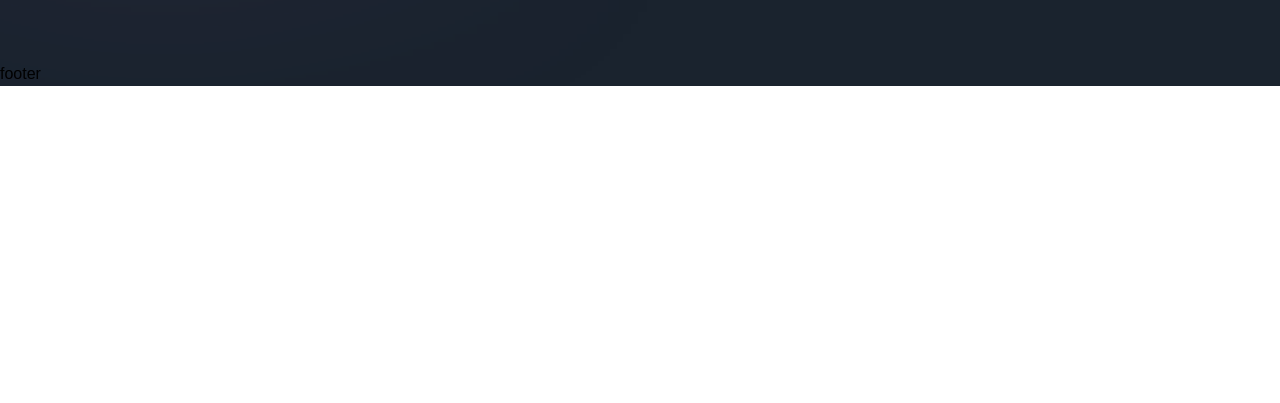
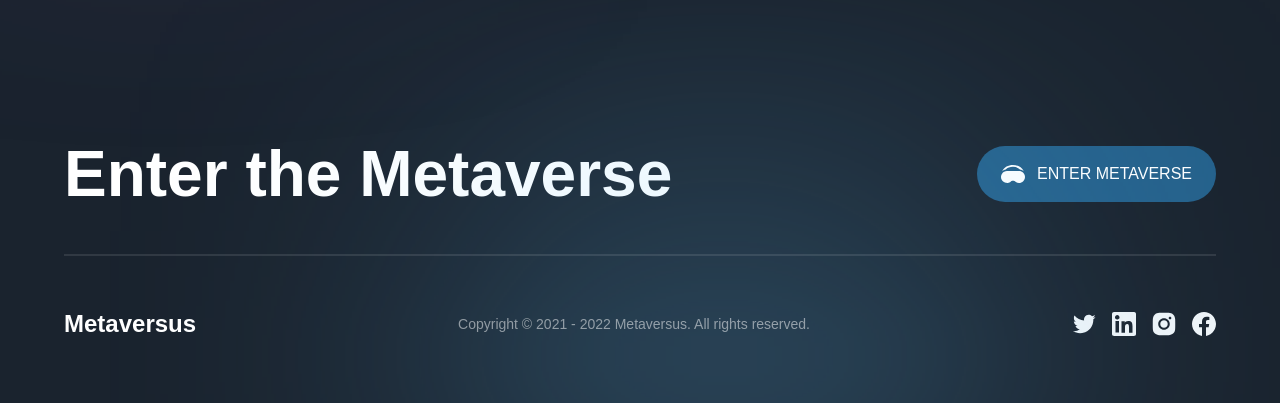
Before and after one commit to EHAB3x/metaverse, a Next.js app: page / in a window 1280 px wide. Shown: the part 7035-7438 px from the top of the page. Before the commit the page ends 7121 px from the top, so only its background shows below. Built offline with nearby package versions, Linux system fonts and the light colour scheme; a web font is replaced by a local one.

Commit message:
finish footer

```diff
--- a/components/Footer.jsx
+++ b/components/Footer.jsx
@@ -1,9 +1,46 @@
 'use client';
 
+import { motion } from 'framer-motion';
+import { socials } from '../constants';
+import styles from '../styles';
+import { footerVariants } from '../utils/motion';
+
 const Footer = () => (
-  <footer>
-    footer
-  </footer>
+  <motion.footer
+    variants={footerVariants}
+    initial="hidden"
+    whileInView="show"
+    className={`${styles.paddings} py-8 relative`}
+  >
+    <div className="footer-gradient" />
+    <div className={`${styles.innerWidth} mx-auto flex flex-col gap-8`}>
+      <div className="flex items-center justify-between flex-wrap gap-5">
+        <h4 className="font-bold md:text-[64px] text-[44px] text-white">Enter the Metaverse</h4>
+        <button type="button" className="flex items-center h-fit py-4 px-6 bg-[#25618B] rounded-[32px] gap-[12px]">
+          <img src="/headset.svg" alt="headset" className="w-[24px] h-[24px] objet-contain" />
+          <span className="font-normal text-[16px] text-white uppercase">enter metaverse</span>
+        </button>
+      </div>
+      <div className="flex flex-col">
+        <div className="mb-[50px] h-[2px] bg-white opacity-10" />
+
+        <div className="flex items-center justify-between flex-wrap gap-4">
+          <h4 className="font-extrabold text-[24px] text-white">Metaversus</h4>
+          <p className="font-normal text-[14px] text-white opacity-50">Copyright © 2021 - 2022 Metaversus. All rights reserved.</p>
+          <div className="flex gap-4">
+            {socials.map((social) => (
+              <img
+                key={social.name}
+                src={social.url}
+                alt={social.name}
+                className="w-[24px] h-[24px] object-contain cursor-pointer"
+              />
+            ))}
+          </div>
+        </div>
+      </div>
+    </div>
+  </motion.footer>
 );
 
 export default Footer;
```
